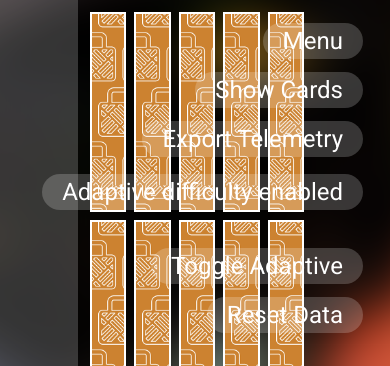
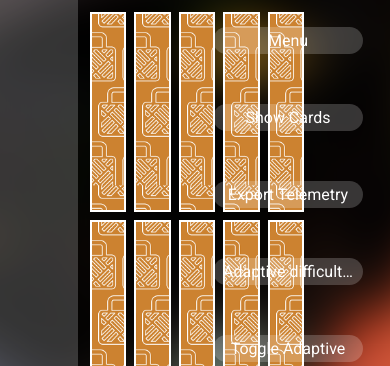
Before and after one commit to DDMYmia/Memory-Game-He-Maumahara, a plain HTML site: page lvl-1.html in a window 390 px wide. Shown: the top 366 px of the page. Drawn offline with Linux system fonts and the light colour scheme.

Commit message:
fix: limit button size to prevent overlap with game cards
- Fixed menu-icon width to 180px (150px on small screens) to prevent buttons from extending into game area
- Reduced button font size and padding for better fit
- Added pointer-events handling to ensure cards remain clickable
- Buttons now properly constrained and no longer make cards unresponsive

```diff
--- a/css/style.css
+++ b/css/style.css
@@ -168,6 +168,7 @@ body:has(#game-over.show) #glass-fx {
   gap: 20px;
   padding: 20px;
   box-sizing: border-box;
+  z-index: 1;
 }
 
 #win-game {
@@ -284,20 +285,36 @@ body:has(#game-over.show) #glass-fx {
   position: fixed;
   top: 57px;
   right: 57px;
-  width: auto;
+  width: 180px;
+  max-width: 180px;
   height: auto;
   text-align: right;
   z-index: 1000;
+  pointer-events: none;
+}
+
+#menu-icon > * {
+  pointer-events: auto;
 }
 
 .menu-txt {
   background-color: #fff3;
   color: #fff;
-  font-size: 24px;
+  font-size: 18px;
   font-weight: 400;
-  padding: 4px 20px 4px 20px;
+  padding: 6px 12px;
   border-radius: 20px;
   transition: 0.5s;
+  display: block;
+  max-width: 100%;
+  white-space: nowrap;
+  overflow: hidden;
+  text-overflow: ellipsis;
+  margin-bottom: 8px;
+  box-sizing: border-box;
+  text-align: center;
+  width: 100%;
+  word-wrap: break-word;
 }
 
 .menu-txt:hover {
@@ -1175,6 +1192,14 @@ screen and (max-height: 670px) {
   #menu-icon {
     top: 27px;
     right: 27px;
+    width: 150px;
+    max-width: 150px;
+  }
+
+  .menu-txt {
+    font-size: 16px;
+    padding: 4px 10px;
+    width: 100%;
   }
 
   .lvl-txt {
```
